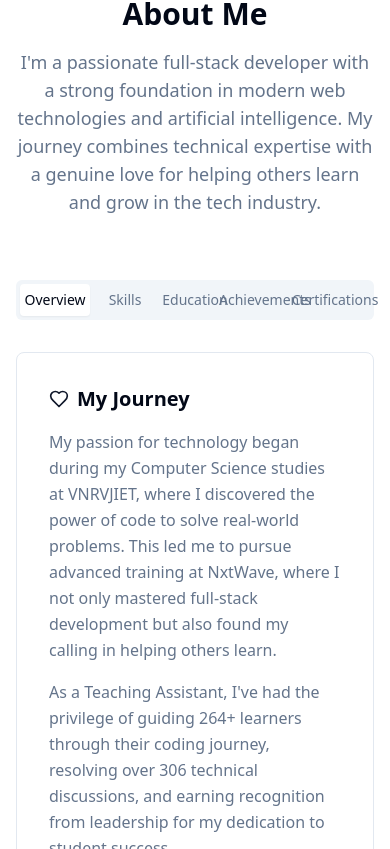
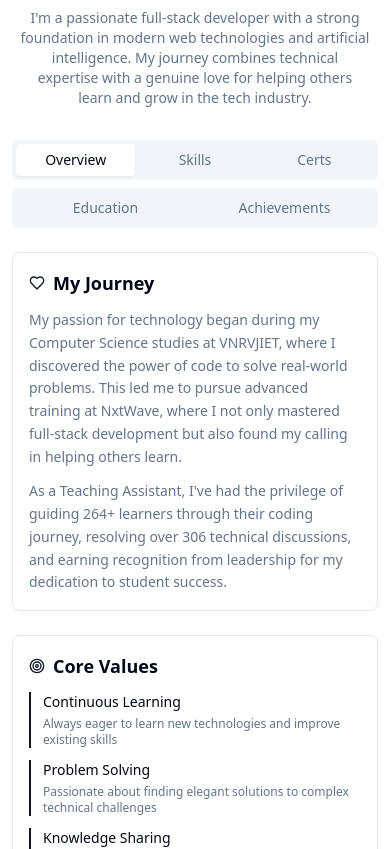
Before and after one commit to saiteja7065/saiteja_portfolio, a React (Vite) app: page / in a window 390 px wide. Shown: the part 935-1784 px from the top of the page. Built offline with nearby package versions, Linux system fonts and the light colour scheme.

Commit message:
Fix: Make website responsive
Adjust layout and styling for smaller screens to prevent overlapping elements and improve responsiveness.

```diff
--- a/src/components/About.tsx
+++ b/src/components/About.tsx
@@ -1,3 +1,4 @@
+
 import React, { useState } from 'react';
 import { Code, Database, Globe, Cpu, Award, GraduationCap, Target, Heart, Calendar, CheckCircle, ExternalLink } from 'lucide-react';
 import { Tabs, TabsContent, TabsList, TabsTrigger } from '@/components/ui/tabs';
@@ -10,27 +11,27 @@ const About = () => {
     {
       title: 'Frontend Technologies',
       skills: ['React.js', 'JavaScript', 'TypeScript', 'HTML5', 'CSS3', 'Tailwind CSS', 'Bootstrap'],
-      icon: <Globe className="w-5 h-5" />
+      icon: <Globe className="w-4 h-4 md:w-5 md:h-5" />
     },
     {
       title: 'Backend Technologies',
       skills: ['Node.js', 'Express.js', 'Python', 'RESTful APIs', 'GraphQL'],
-      icon: <Database className="w-5 h-5" />
+      icon: <Database className="w-4 h-4 md:w-5 md:h-5" />
     },
     {
       title: 'Databases & Cloud',
       skills: ['MySQL', 'PostgreSQL', 'MongoDB', 'SQLite', 'AWS', 'Firebase'],
-      icon: <Database className="w-5 h-5" />
+      icon: <Database className="w-4 h-4 md:w-5 md:h-5" />
     },
     {
       title: 'AI & Machine Learning',
       skills: ['TensorFlow', 'Scikit-learn', 'Pandas', 'NumPy', 'OpenAI API'],
-      icon: <Cpu className="w-5 h-5" />
+      icon: <Cpu className="w-4 h-4 md:w-5 md:h-5" />
     },
     {
       title: 'Tools & Platforms',
       skills: ['Git', 'GitHub', 'Docker', 'Vercel', 'Netlify', 'VS Code'],
-      icon: <Code className="w-5 h-5" />
+      icon: <Code className="w-4 h-4 md:w-5 md:h-5" />
     }
   ];
 
@@ -56,22 +57,22 @@ const About = () => {
     {
       title: 'Teaching Assistant Excellence',
       description: 'Resolved 306 discussions and assisted 264 learners at NxtWave with 98% satisfaction rate',
-      icon: <Award className="w-6 h-6" />
+      icon: <Award className="w-5 h-5 md:w-6 md:h-6" />
     },
     {
       title: 'CEO Recognition',
       description: 'Personally recognized by NxtWave CEO for outstanding performance and dedication to helping others',
-      icon: <Award className="w-6 h-6" />
+      icon: <Award className="w-5 h-5 md:w-6 md:h-6" />
     },
     {
       title: 'Technical Leadership',
       description: 'Led multiple project teams and mentored junior developers in best practices',
-      icon: <Target className="w-6 h-6" />
+      icon: <Target className="w-5 h-5 md:w-6 md:h-6" />
     },
     {
       title: 'Community Contribution',
       description: 'Active contributor to open source projects and tech community events',
-      icon: <Heart className="w-6 h-6" />
+      icon: <Heart className="w-5 h-5 md:w-6 md:h-6" />
     }
   ];
 
@@ -176,23 +177,23 @@ const About = () => {
   ];
 
   const CompactCertificationCard = ({ cert, type }: { cert: any, type: string }) => (
-    <div className="bg-background rounded-lg p-4 border border-border hover:border-primary/50 transition-colors">
+    <div className="bg-background rounded-lg p-3 md:p-4 border border-border hover:border-primary/50 transition-colors">
       <div className="flex items-start justify-between mb-2">
-        <h4 className="font-medium text-sm leading-tight">{cert.title}</h4>
-        <Badge variant="secondary" className="text-xs ml-2">{cert.date}</Badge>
+        <h4 className="font-medium text-xs md:text-sm leading-tight pr-2">{cert.title}</h4>
+        <Badge variant="secondary" className="text-xs ml-1 flex-shrink-0">{cert.date}</Badge>
       </div>
-      <p className="text-primary text-xs font-medium mb-2">{cert.issuer}</p>
+      <p className="text-primary text-xs font-medium mb-2 truncate">{cert.issuer}</p>
 
       {cert.skills && (
         <div className="flex flex-wrap gap-1 mb-2">
-          {cert.skills.slice(0, 3).map((skill: string, index: number) => (
-            <Badge key={index} variant="outline" className="text-xs px-2 py-0">
+          {cert.skills.slice(0, 2).map((skill: string, index: number) => (
+            <Badge key={index} variant="outline" className="text-xs px-1.5 py-0">
               {skill}
             </Badge>
           ))}
-          {cert.skills.length > 3 && (
-            <Badge variant="outline" className="text-xs px-2 py-0">
-              +{cert.skills.length - 3}
+          {cert.skills.length > 2 && (
+            <Badge variant="outline" className="text-xs px-1.5 py-0">
+              +{cert.skills.length - 2}
             </Badge>
           )}
         </div>
@@ -212,11 +213,11 @@ const About = () => {
   );
 
   return (
-    <section id="about" className="py-20 bg-secondary/5">
-      <div className="container mx-auto px-4">
-        <div className="text-center mb-16">
-          <h2 className="text-3xl md:text-4xl font-bold mb-4">About Me</h2>
-          <p className="text-lg text-muted-foreground max-w-3xl mx-auto">
+    <section id="about" className="py-12 md:py-20 bg-secondary/5">
+      <div className="container mx-auto px-3 md:px-4">
+        <div className="text-center mb-8 md:mb-16">
+          <h2 className="text-2xl md:text-3xl lg:text-4xl font-bold mb-3 md:mb-4">About Me</h2>
+          <p className="text-sm md:text-base lg:text-lg text-muted-foreground max-w-3xl mx-auto px-2">
             I'm a passionate full-stack developer with a strong foundation in modern web technologies
             and artificial intelligence. My journey combines technical expertise with a genuine love
             for helping others learn and grow in the tech industry.
@@ -225,44 +226,52 @@ const About = () => {
 
         <div className="max-w-6xl mx-auto">
           <Tabs defaultValue="overview" className="w-full">
-            <TabsList className="grid w-full grid-cols-5">
-              <TabsTrigger value="overview">Overview</TabsTrigger>
-              <TabsTrigger value="skills">Skills</TabsTrigger>
-              <TabsTrigger value="education">Education</TabsTrigger>
-              <TabsTrigger value="achievements">Achievements</TabsTrigger>
-              <TabsTrigger value="certifications">Certifications</TabsTrigger>
+            <TabsList className="grid w-full grid-cols-3 md:grid-cols-5 text-xs md:text-sm">
+              <TabsTrigger value="overview" className="px-2 md:px-4">Overview</TabsTrigger>
+              <TabsTrigger value="skills" className="px-2 md:px-4">Skills</TabsTrigger>
+              <TabsTrigger value="education" className="px-2 md:px-4 hidden md:block">Education</TabsTrigger>
+              <TabsTrigger value="achievements" className="px-2 md:px-4 hidden md:block">Achievements</TabsTrigger>
+              <TabsTrigger value="certifications" className="px-2 md:px-4">Certs</TabsTrigger>
             </TabsList>
 
-            <TabsContent value="overview" className="mt-8">
-              <div className="grid lg:grid-cols-2 gap-8">
-                <div className="bg-background rounded-lg p-8 border border-border">
-                  <h3 className="text-xl font-semibold mb-4 flex items-center gap-2">
-                    <Heart className="w-5 h-5 text-primary" />
+            {/* Mobile-only tabs for Education and Achievements */}
+            <div className="md:hidden mt-2">
+              <TabsList className="grid w-full grid-cols-2 text-xs">
+                <TabsTrigger value="education" className="px-2">Education</TabsTrigger>
+                <TabsTrigger value="achievements" className="px-2">Achievements</TabsTrigger>
+              </TabsList>
+            </div>
+
+            <TabsContent value="overview" className="mt-6 md:mt-8">
+              <div className="grid lg:grid-cols-2 gap-6 md:gap-8">
+                <div className="bg-background rounded-lg p-4 md:p-6 lg:p-8 border border-border">
+                  <h3 className="text-lg md:text-xl font-semibold mb-3 md:mb-4 flex items-center gap-2">
+                    <Heart className="w-4 h-4 md:w-5 md:h-5 text-primary" />
                     My Journey
                   </h3>
-                  <p className="text-muted-foreground leading-relaxed mb-4">
+                  <p className="text-sm md:text-base text-muted-foreground leading-relaxed mb-3 md:mb-4">
                     My passion for technology began during my Computer Science studies at VNRVJIET,
                     where I discovered the power of code to solve real-world problems. This led me to
                     pursue advanced training at NxtWave, where I not only mastered full-stack development
                     but also found my calling in helping others learn.
                   </p>
-                  <p className="text-muted-foreground leading-relaxed">
+                  <p className="text-sm md:text-base text-muted-foreground leading-relaxed">
                     As a Teaching Assistant, I've had the privilege of guiding 264+ learners through
                     their coding journey, resolving over 306 technical discussions, and earning recognition
                     from leadership for my dedication to student success.
                   </p>
                 </div>
 
-                <div className="bg-background rounded-lg p-8 border border-border">
-                  <h3 className="text-xl font-semibold mb-4 flex items-center gap-2">
-                    <Target className="w-5 h-5 text-primary" />
+                <div className="bg-background rounded-lg p-4 md:p-6 lg:p-8 border border-border">
+                  <h3 className="text-lg md:text-xl font-semibold mb-3 md:mb-4 flex items-center gap-2">
+                    <Target className="w-4 h-4 md:w-5 md:h-5 text-primary" />
                     Core Values
                   </h3>
-                  <div className="space-y-4">
+                  <div className="space-y-3 md:space-y-4">
                     {personalValues.map((value, index) => (
-                      <div key={index} className="border-l-2 border-primary pl-4">
-                        <h4 className="font-medium mb-1">{value.title}</h4>
-                        <p className="text-sm text-muted-foreground">{value.description}</p>
+                      <div key={index} className="border-l-2 border-primary pl-3 md:pl-4">
+                        <h4 className="font-medium mb-1 text-sm md:text-base">{value.title}</h4>
+                        <p className="text-xs md:text-sm text-muted-foreground">{value.description}</p>
                       </div>
                     ))}
                   </div>
@@ -270,21 +279,21 @@ const About = () => {
               </div>
             </TabsContent>
 
-            <TabsContent value="skills" className="mt-8">
-              <div className="grid lg:grid-cols-2 gap-6">
+            <TabsContent value="skills" className="mt-6 md:mt-8">
+              <div className="grid gap-4 md:gap-6">
                 {skillCategories.map((category, index) => (
-                  <div key={index} className="bg-background rounded-lg p-6 border border-border hover:border-primary/50 transition-colors">
-                    <div className="flex items-center space-x-3 mb-4">
+                  <div key={index} className="bg-background rounded-lg p-4 md:p-6 border border-border hover:border-primary/50 transition-colors">
+                    <div className="flex items-center space-x-2 md:space-x-3 mb-3 md:mb-4">
                       <div className="text-primary">
                         {category.icon}
                       </div>
-                      <h3 className="text-lg font-semibold">{category.title}</h3>
+                      <h3 className="text-base md:text-lg font-semibold">{category.title}</h3>
                     </div>
-                    <div className="flex flex-wrap gap-2">
+                    <div className="flex flex-wrap gap-1.5 md:gap-2">
                       {category.skills.map((skill, skillIndex) => (
                         <span
                           key={skillIndex}
-                          className="px-3 py-1 bg-primary/10 text-primary rounded-full text-sm font-medium hover:bg-primary/20 transition-colors cursor-default"
+                          className="px-2 md:px-3 py-1 bg-primary/10 text-primary rounded-full text-xs md:text-sm font-medium hover:bg-primary/20 transition-colors cursor-default"
                         >
                           {skill}
                         </span>
@@ -295,19 +304,19 @@ const About = () => {
               </div>
             </TabsContent>
 
-            <TabsContent value="education" className="mt-8">
-              <div className="space-y-8">
+            <TabsContent value="education" className="mt-6 md:mt-8">
+              <div className="space-y-6 md:space-y-8">
                 {education.map((edu, index) => (
-                  <div key={index} className="bg-background rounded-lg p-6 border border-border hover:border-primary/50 transition-colors">
-                    <div className="flex items-start space-x-4">
-                      <div className="bg-primary/10 rounded-full p-3 mt-1">
-                        <GraduationCap className="w-6 h-6 text-primary" />
+                  <div key={index} className="bg-background rounded-lg p-4 md:p-6 border border-border hover:border-primary/50 transition-colors">
+                    <div className="flex flex-col md:flex-row md:items-start space-y-3 md:space-y-0 md:space-x-4">
+                      <div className="bg-primary/10 rounded-full p-2 md:p-3 mt-1 w-fit mx-auto md:mx-0">
+                        <GraduationCap className="w-5 h-5 md:w-6 md:h-6 text-primary" />
                       </div>
-                      <div className="flex-1">
-                        <h3 className="text-xl font-semibold mb-2">{edu.degree}</h3>
-                        <p className="text-primary font-medium mb-1">{edu.institution}</p>
-                        <p className="text-sm text-muted-foreground mb-2">{edu.duration}</p>
-                        <p className="text-muted-foreground mb-3">{edu.description}</p>
+                      <div className="flex-1 text-center md:text-left">
+                        <h3 className="text-lg md:text-xl font-semibold mb-2">{edu.degree}</h3>
+                        <p className="text-primary font-medium mb-1 text-sm md:text-base">{edu.institution}</p>
+                        <p className="text-xs md:text-sm text-muted-foreground mb-2">{edu.duration}</p>
+                        <p className="text-muted-foreground mb-3 text-sm md:text-base">{edu.description}</p>
                         {edu.grade && (
                           <p className="text-sm font-medium text-foreground mb-3">{edu.grade}</p>
                         )}
@@ -315,8 +324,8 @@ const About = () => {
                           <div className="space-y-1">
                             <p className="text-sm font-medium">Key Highlights:</p>
                             {edu.highlights.map((highlight, hIndex) => (
-                              <p key={hIndex} className="text-sm text-muted-foreground flex items-center gap-2">
-                                <span className="w-1.5 h-1.5 bg-primary rounded-full"></span>
+                              <p key={hIndex} className="text-xs md:text-sm text-muted-foreground flex items-center gap-2 justify-center md:justify-start">
+                                <span className="w-1.5 h-1.5 bg-primary rounded-full flex-shrink-0"></span>
                                 {highlight}
                               </p>
                             ))}
@@ -329,55 +338,57 @@ const About = () => {
               </div>
             </TabsContent>
 
-            <TabsContent value="achievements" className="mt-8">
-              <div className="grid md:grid-cols-2 gap-6">
+            <TabsContent value="achievements" className="mt-6 md:mt-8">
+              <div className="grid gap-4 md:gap-6">
                 {achievements.map((achievement, index) => (
-                  <div key={index} className="bg-background rounded-lg p-6 border border-border hover:border-primary/50 transition-colors group">
-                    <div className="text-primary mb-4 group-hover:scale-110 transition-transform">
+                  <div key={index} className="bg-background rounded-lg p-4 md:p-6 border border-border hover:border-primary/50 transition-colors group">
+                    <div className="text-primary mb-3 md:mb-4 group-hover:scale-110 transition-transform w-fit mx-auto md:mx-0">
                       {achievement.icon}
                     </div>
-                    <h3 className="text-lg font-semibold mb-2">{achievement.title}</h3>
-                    <p className="text-muted-foreground">{achievement.description}</p>
+                    <h3 className="text-base md:text-lg font-semibold mb-2 text-center md:text-left">{achievement.title}</h3>
+                    <p className="text-muted-foreground text-sm md:text-base text-center md:text-left">{achievement.description}</p>
                   </div>
                 ))}
               </div>
             </TabsContent>
 
-            <TabsContent value="certifications" className="mt-8">
+            <TabsContent value="certifications" className="mt-6 md:mt-8">
               <Tabs defaultValue="technical" className="w-full">
-                <TabsList className="grid w-full grid-cols-3 mb-6">
-                  <TabsTrigger value="technical" className="flex items-center gap-2">
-                    <Award className="w-4 h-4" />
-                    Technical
+                <TabsList className="grid w-full grid-cols-3 mb-4 md:mb-6 text-xs md:text-sm">
+                  <TabsTrigger value="technical" className="flex items-center gap-1 md:gap-2 px-2 md:px-4">
+                    <Award className="w-3 h-3 md:w-4 md:h-4" />
+                    <span className="hidden sm:inline">Technical</span>
+                    <span className="sm:hidden">Tech</span>
                   </TabsTrigger>
-                  <TabsTrigger value="events" className="flex items-center gap-2">
-                    <Calendar className="w-4 h-4" />
+                  <TabsTrigger value="events" className="flex items-center gap-1 md:gap-2 px-2 md:px-4">
+                    <Calendar className="w-3 h-3 md:w-4 md:h-4" />
                     Events
                   </TabsTrigger>
-                  <TabsTrigger value="achievements" className="flex items-center gap-2">
-                    <CheckCircle className="w-4 h-4" />
-                    Achievements
+                  <TabsTrigger value="achievements" className="flex items-center gap-1 md:gap-2 px-2 md:px-4">
+                    <CheckCircle className="w-3 h-3 md:w-4 md:h-4" />
+                    <span className="hidden sm:inline">Achievements</span>
+                    <span className="sm:hidden">Awards</span>
                   </TabsTrigger>
                 </TabsList>
 
-                <TabsContent value="technical" className="mt-6">
-                  <div className="grid md:grid-cols-2 gap-4">
+                <TabsContent value="technical" className="mt-4 md:mt-6">
+                  <div className="grid gap-3 md:gap-4">
                     {technicalCertifications.map((cert, index) => (
                       <CompactCertificationCard key={index} cert={cert} type="technical" />
                     ))}
                   </div>
                 </TabsContent>
 
-                <TabsContent value="events" className="mt-6">
-                  <div className="grid md:grid-cols-2 gap-4">
+                <TabsContent value="events" className="mt-4 md:mt-6">
+                  <div className="grid gap-3 md:gap-4">
                     {eventCertifications.map((cert, index) => (
                       <CompactCertificationCard key={index} cert={cert} type="event" />
                     ))}
                   </div>
                 </TabsContent>
 
-                <TabsContent value="achievements" className="mt-6">
-                  <div className="grid md:grid-cols-2 gap-4">
+                <TabsContent value="achievements" className="mt-4 md:mt-6">
+                  <div className="grid gap-3 md:gap-4">
                     {achievementCertifications.map((cert, index) => (
                       <CompactCertificationCard key={index} cert={cert} type="achievement" />
                     ))}
```
